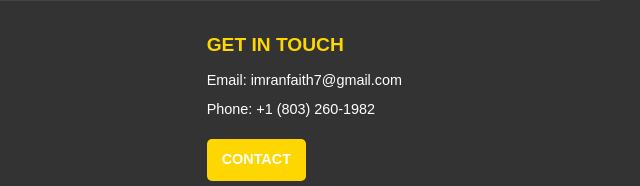
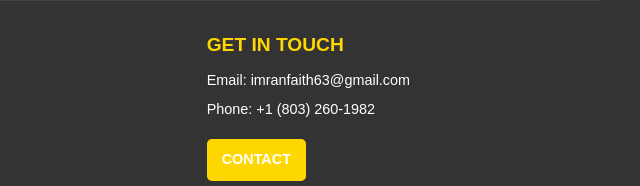
Before and after one commit to ahassan8/imran, a website: page details.html in a window 1280 px wide. Shown: the part 225-411 px from the top of the page, 640-1280 px from the left. Drawn offline with Linux system fonts and the light colour scheme; a web font is replaced by a local one.

Commit message:
Update details.html

```diff
--- a/details.html
+++ b/details.html
@@ -69,7 +69,7 @@
             <div class="footer-section contact-section">
                 <h4>Get in Touch</h4>
                 <ul>
-                    <li>Email: imranfaith7@gmail.com</li>
+                    <li>Email: imranfaith63@gmail.com</li>
                     <li>Phone: +1 (803) 260-1982</li>
                     <li><a href="index.html" data-target="contact-section" class="footer-nav-link contact-button">Contact</a></li>
                     <li><a href="index.html" data-target="donate-section" class="footer-nav-link donate-button">Donate</a></li>
```
